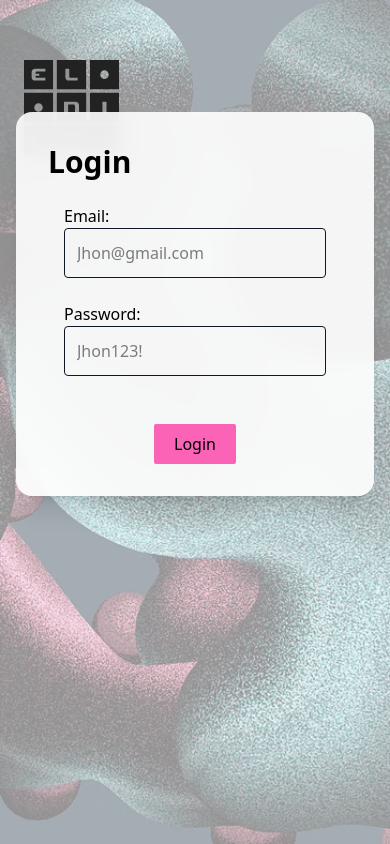
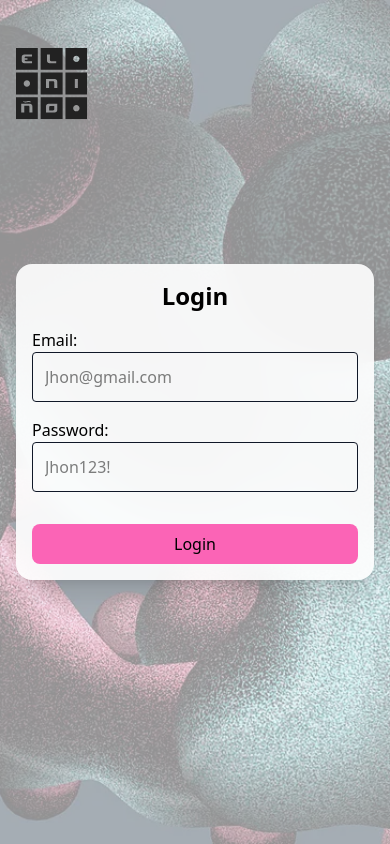
Before and after one commit to xtremeraysyst/96-main, a React (Vite) app in the folder frontend/: page /login in a window 390 px wide. Built offline with nearby package versions, Linux system fonts and the light colour scheme.

Commit message:
Mobile view fix

```diff
--- a/frontend/src/components/Layout.jsx
+++ b/frontend/src/components/Layout.jsx
@@ -4,21 +4,27 @@ import ElninoLogo from "../assets/elnino-logo.jsx";
 
 export default function Layout() {
   return (
-    <div className="relative min-h-screen flex flex-col items-center justify-start bg-gray-100 select-none">
+    <div className="relative min-h-screen flex flex-col bg-gray-100 select-none">
       <img
         src={background}
         alt=""
         className="absolute inset-0 w-full h-full object-cover opacity-40"
       />
 
-      {}
-      <div className="absolute top-10 left-6 z-10">
+      {/* Logo positioned at top */}
+      <div className="absolute top-4 sm:top-10 left-4 sm:left-6 z-10">
+        <div className="transform scale-75 sm:scale-100 origin-left">
           <ElninoLogo/>
+        </div>
       </div>
-      <div className="relative z-10 mt-28 w-full max-w-md px-4">
-        <main className="bg-white/90 backdrop-blur-md p-8 rounded-2xl shadow-xl">
-          <Outlet />
-        </main>
+
+      {/* Centered container */}
+      <div className="relative z-10 flex-1 flex items-center justify-center px-4 sm:px-6">
+        <div className="w-full max-w-sm sm:max-w-md">
+          <main className="bg-white/90 backdrop-blur-md p-4 sm:p-8 rounded-2xl shadow-xl">
+            <Outlet />
+          </main>
+        </div>
       </div>
     </div>
   );
--- a/frontend/src/pages/DashboardPage.jsx
+++ b/frontend/src/pages/DashboardPage.jsx
@@ -1,4 +1,5 @@
 import React, { useState, useEffect } from "react";
+import { useNavigate } from "react-router";
 import { users as allUsers } from "../utils/users";
 import Sidebar from "../components/Sidebar";
 import ElninoLogo from "../assets/elnino-logo";
@@ -8,6 +9,7 @@ import UserStatus from "../components/UserStatus";
 import UserListHeader from "../components/UserListHeader";
 
 function DashboardPage() {
+    const navigate = useNavigate();
     const [searchTerm, setSearchTerm] = useState(localStorage.getItem("search") || "");
     const [statusFilter, setStatusFilter] = useState(localStorage.getItem("statusFilter") || "All");
     const [currentPage, setCurrentPage] = useState(parseInt(localStorage.getItem("currentPage")) || 1);
@@ -48,11 +50,29 @@ function DashboardPage() {
                             </div>
                         </div>
                         <div className="flex items-center space-x-4">
-                            <div className="text-sm text-gray-500">
+                            {/* Mobile menu buttons - visible only on small screens */}
+                            <div className="flex lg:hidden space-x-2">
+                                <button
+                                    onClick={() => navigate("/register")}
+                                    className="px-3 py-1 bg-indigo-600 text-white rounded text-sm hover:bg-indigo-700 transition"
+                                >
+                                    + User
+                                </button>
+                            </div>
+                            <div className="hidden sm:block text-sm text-gray-500">
                                 Welcome back, Admin
                             </div>
                             <div className="w-8 h-8 bg-blue-600 rounded-full flex items-center justify-center">
                                 <span className="text-white text-sm font-medium">A</span>
+                            </div>
+                            {/* Logout button after profile pic on mobile */}
+                            <div className="lg:hidden">
+                                <button
+                                    onClick={() => navigate("/login")}
+                                    className="px-3 py-1 bg-gray-100 text-gray-800 rounded text-sm hover:bg-gray-200 transition"
+                                >
+                                    Logout
+                                </button>
                             </div>
                         </div>
                     </div>
--- a/frontend/src/pages/LoginPage.jsx
+++ b/frontend/src/pages/LoginPage.jsx
@@ -69,13 +69,13 @@ function LoginPage() {
     }
 
     return (
-        <main>
-            <h1 className={"text-3xl font-bold mb-6"}>Login</h1>
-            <form className="flex flex-col items-center justify-center gap-6 px-4 w-full max-w-md" onSubmit={(e) => handleSubmit(e)}>
+        <main className="w-full">
+            <h1 className={"text-2xl sm:text-3xl font-bold mb-4 sm:mb-6 text-center"}>Login</h1>
+            <form className="flex flex-col gap-4 sm:gap-6 w-full" onSubmit={(e) => handleSubmit(e)}>
                 <FormDataField type={"email"} id="email" value={user.email} handleChange={(e) => handleChange(e)} />
                 <FormDataField type={"password"} id="password" value={user.password} handleChange={(e) => handleChange(e)} />
-                <p className={`select-none ${errorMessage === "" ? 'text-white' : 'text-red-600'}`}>{errorMessage}</p>
-                <button type="submit" className="font-sans bg-pink-400 py-2 px-5 rounded-xs hover:bg-pink-600 hover:text-white cursor-pointer hover:scale-x-105 transition-all">Login</button>
+                <p className={`select-none text-center text-sm ${errorMessage === "" ? 'text-white' : 'text-red-600'}`}>{errorMessage}</p>
+                <button type="submit" className="w-full font-sans bg-pink-400 py-2 px-5 rounded-lg hover:bg-pink-600 hover:text-white cursor-pointer transition-all">Login</button>
             </form>
         </main>
     );
--- a/frontend/src/pages/RegisterPage.jsx
+++ b/frontend/src/pages/RegisterPage.jsx
@@ -38,12 +38,12 @@ function RegisterPage() {
   };
 
   return (
-    <div className="flex flex-col items-center justify-center px-4 w-full max-w-md">
-      <h1 className="text-3xl font-bold mb-6">Register</h1>
+    <div className="w-full">
+      <h1 className="text-2xl sm:text-3xl font-bold mb-4 sm:mb-6 text-center">Register</h1>
 
       <form
         onSubmit={handleSubmit}
-        className="flex flex-col items-center gap-5 w-full"
+        className="flex flex-col gap-4 sm:gap-5 w-full"
       >
         <FormDataField
           type="text"
@@ -64,19 +64,19 @@ function RegisterPage() {
           handleChange={handleChange}
         />
 
-        <p className={errorMessage ? "text-red-600 select-none" : "text-white"}>
+        <p className={`text-center text-sm ${errorMessage ? "text-red-600 select-none" : "text-white"}`}>
           {errorMessage}
         </p>
 
         <button
           type="submit"
-          className="bg-pink-400 py-2 px-5 text-white rounded-sm hover:bg-pink-600 transition"
+          className="w-full bg-pink-400 py-2 px-5 text-white rounded-lg hover:bg-pink-600 transition"
         >
           Register
         </button>
       </form>
     </div>
-  );
+);
 }
 
 export default RegisterPage;
```
